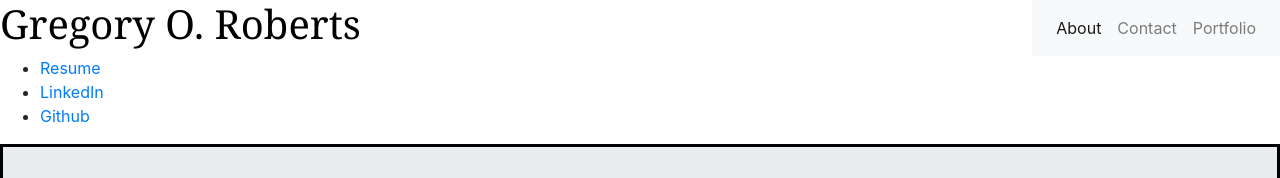
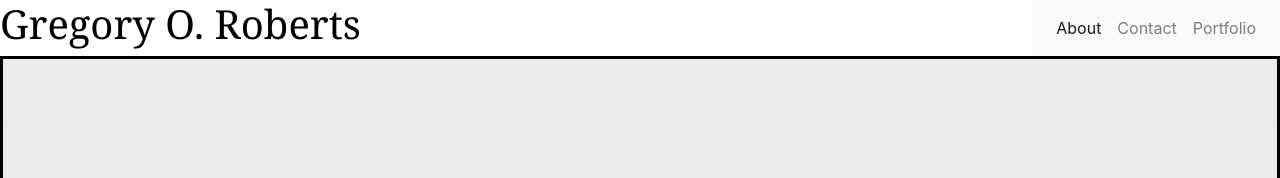
Before and after one commit to groberts31/React-Portfolio, a React (Create React App) app in the folder portfolio/: page / in a window 1280 px wide. Shown: the top 178 px of the page. Built offline with nearby package versions, Linux system fonts and the light colour scheme.

Commit message:
added additional path for main page

```diff
--- a/portfolio/src/App.js
+++ b/portfolio/src/App.js
@@ -6,7 +6,6 @@ import About from "./pages/About";
 import Navbar from "./components/Navbar";
 import Footer from "./components/Footer";
 import Wrapper from "./components/Wrapper";
-import Links from "./components/Links";
 import Name from "./components/Name";
 import "./index.css";
 
@@ -18,8 +17,8 @@ function App() {
         <Navbar />
         <div class="clearfix"></div>
         <Wrapper>
-          <Links />
           <Route exact path="/" component={About} />
+          <Route exact path="/about" component={About} />
           <Route exact path="/contact" component={Contact} />
           <Route exact path="/portfolio" component={Portfolio} />
         </Wrapper>
```
